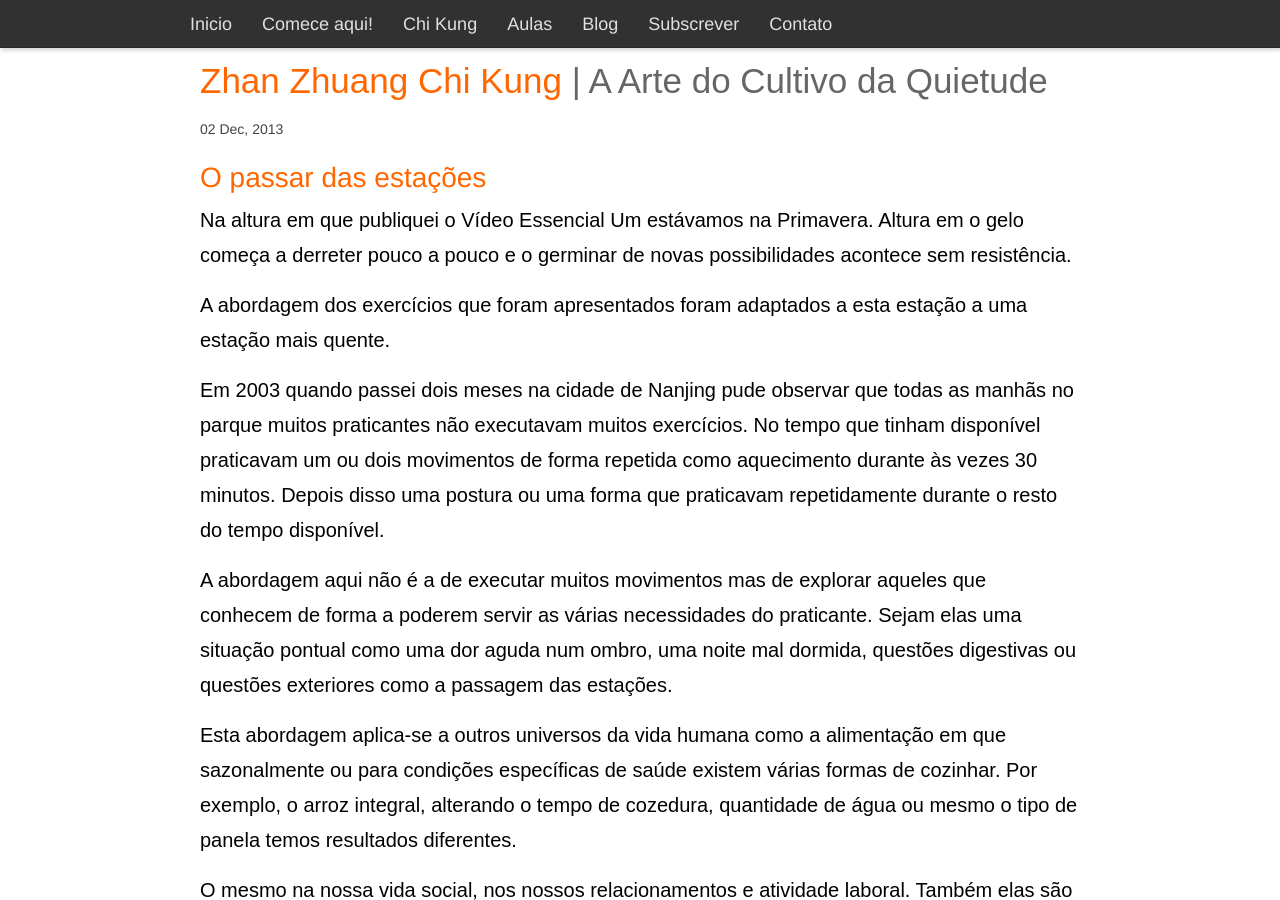
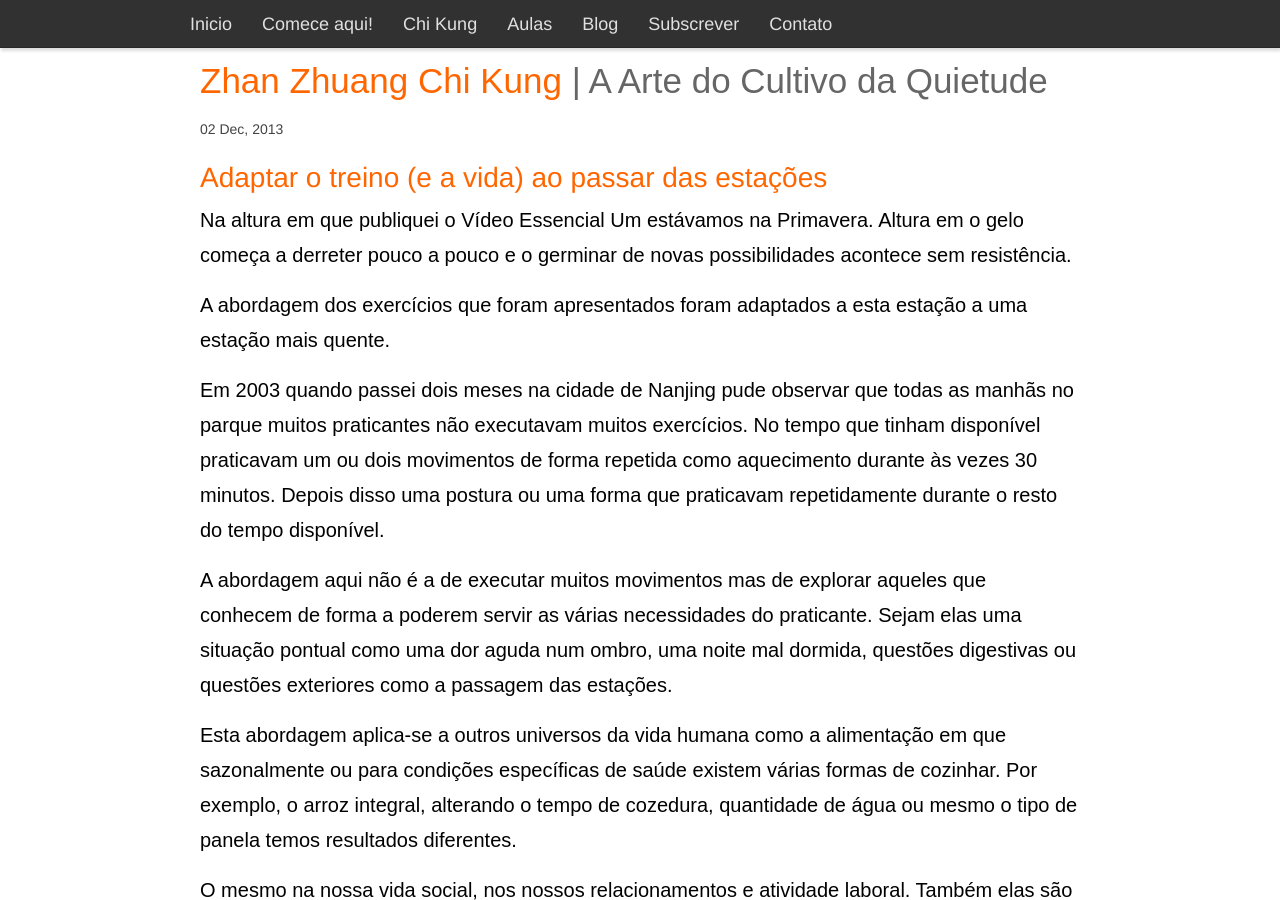
Before and after one commit to devagar/chikung, a Jekyll site: the page built from _posts/2013-12-02-estacoes.md, in a window 1280 px wide and 900 px high. Built offline with Jekyll 4.4.1, drawn with Linux system fonts in a browser that asks for light colours.

Commit message:
post 2013-12-02

```diff
--- a/_posts/2013-12-02-estacoes.md
+++ b/_posts/2013-12-02-estacoes.md
@@ -1,6 +1,6 @@
 ---
 layout: post
-title: O passar das estações
+title: Adaptar o treino (e a vida) ao passar das estações
 ---
 Na altura em que publiquei o Vídeo Essencial Um estávamos na Primavera. Altura em o gelo começa a derreter pouco a pouco e o germinar de novas possibilidades acontece sem resistência.
 
```
